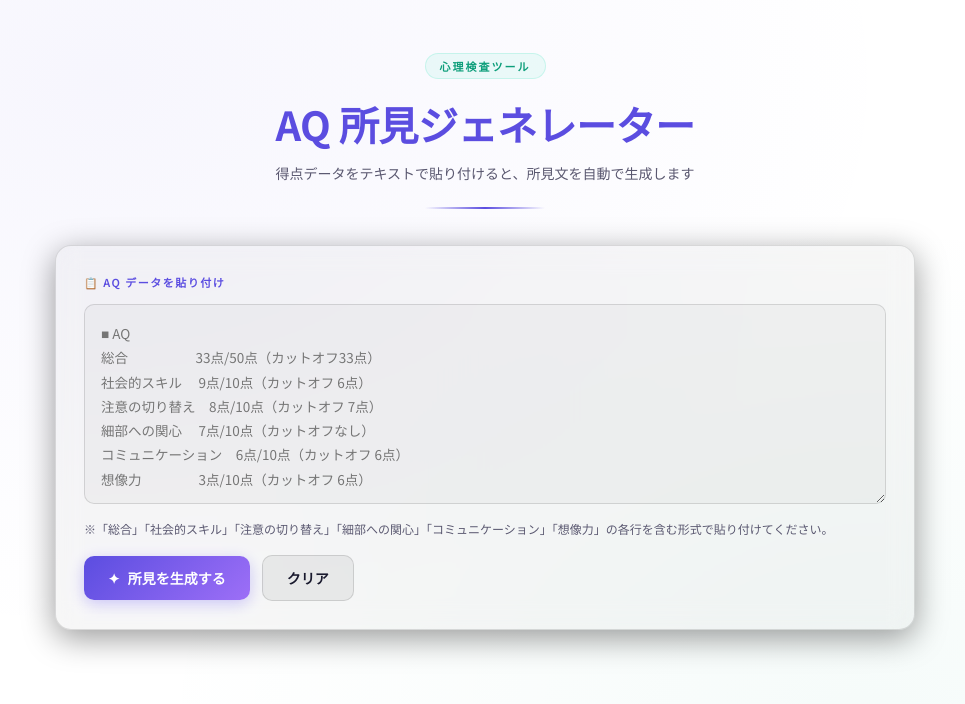
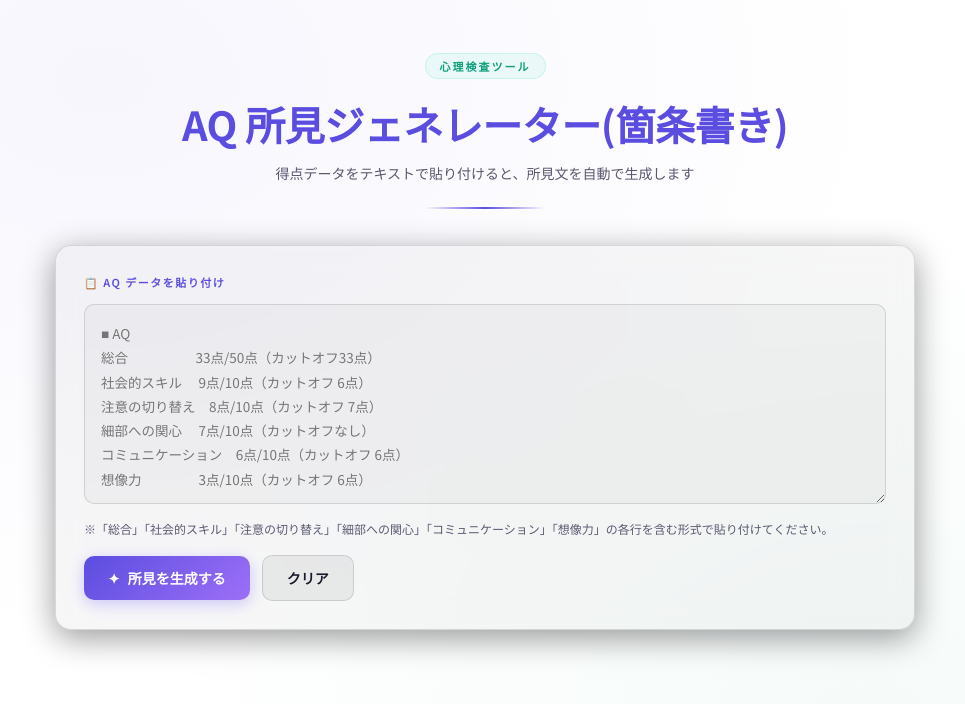
Before and after one commit to yakinasu299/AQ_newFB, a plain HTML site: page index.html in a window 1280 px wide. Shown: the whole page, without its empty margins (155-1120 px from the left). Drawn offline with Linux system fonts and the light colour scheme.

Commit message:
Update index.html

```diff
--- a/index.html
+++ b/index.html
@@ -171,7 +171,7 @@
 <body>
 <header>
   <div class="badge">心理検査ツール</div>
-  <h1>AQ 所見ジェネレーター</h1>
+  <h1>AQ 所見ジェネレーター(箇条書き)</h1>
   <p class="subtitle">得点データをテキストで貼り付けると、所見文を自動で生成します</p>
 </header>
 
```
